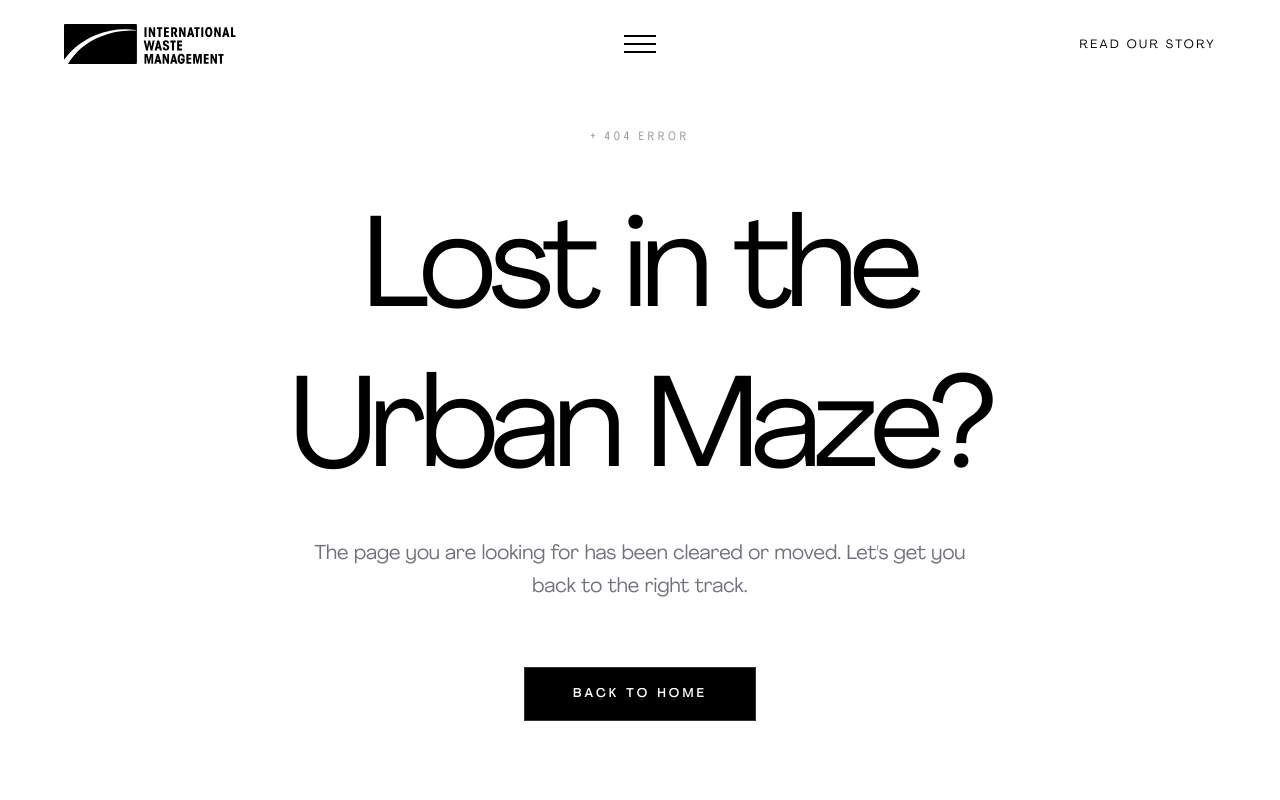
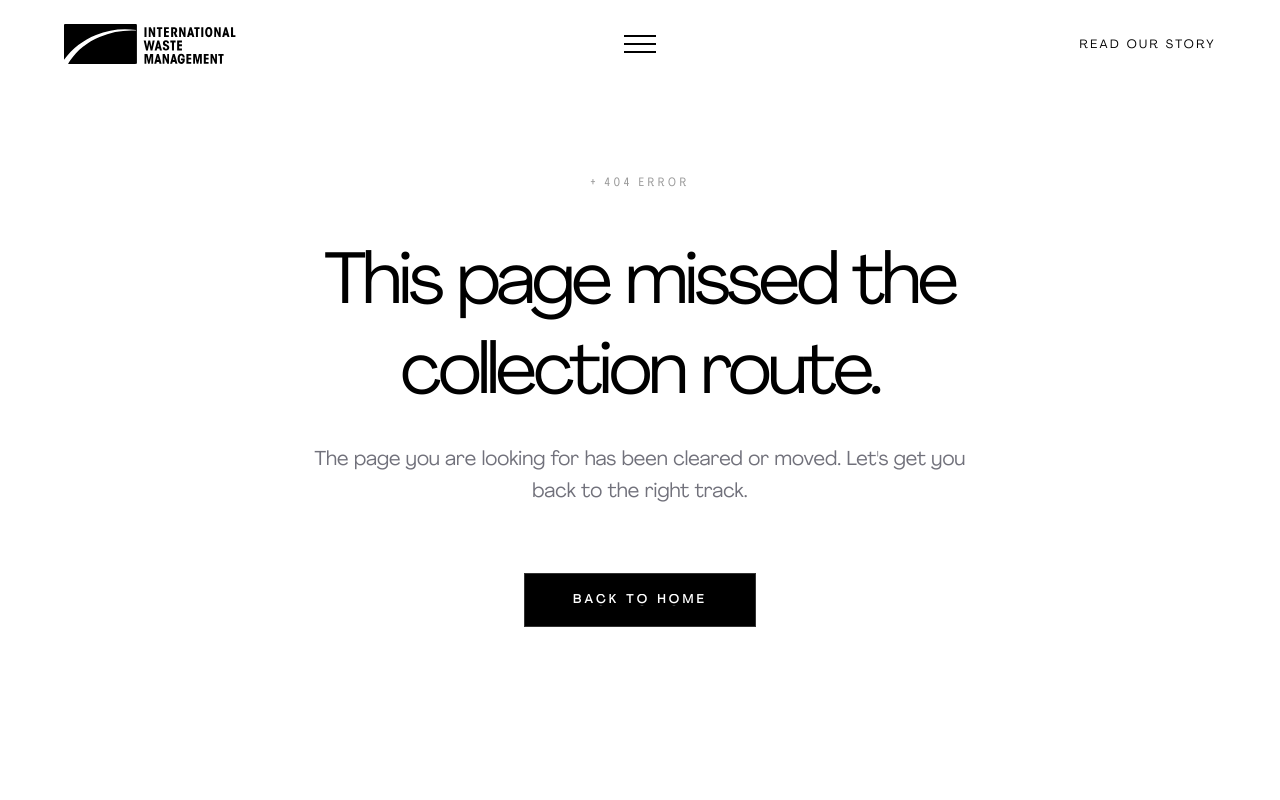
Before and after one commit to AttharvShrivastav/iwm-web, a React (Vite) app: page /404 in a window 1280 px wide. Shown: the top 800 px of the page. Built offline with nearby package versions, Linux system fonts and the light colour scheme; a web font is replaced by a local one.

Commit message:
404 fixed a bit.

```diff
--- a/src/pages/NotFoundPage.tsx
+++ b/src/pages/NotFoundPage.tsx
@@ -54,9 +54,9 @@ export const NotFoundPage: React.FC = () => {
         <div className="flex flex-col gap-6">
           <h1
             ref={textRef}
-            className="not-found-title text-5xl md:text-7xl lg:text-9xl font-medium font-agrandir text-black tracking-tighter leading-tight"
+            className="not-found-title text-5xl md:text-7xl lg:text-7xl font-medium font-agrandir text-black tracking-tighter leading-tight"
           >
-            Lost in the <br /> Urban Maze?
+            This page missed the collection route.
           </h1>
           <p className="not-found-desc text-zinc-500 font-sans text-lg md:text-xl max-w-2xl mx-auto leading-relaxed">
             The page you are looking for has been cleared or moved. Let's get you back to the right track.
```
